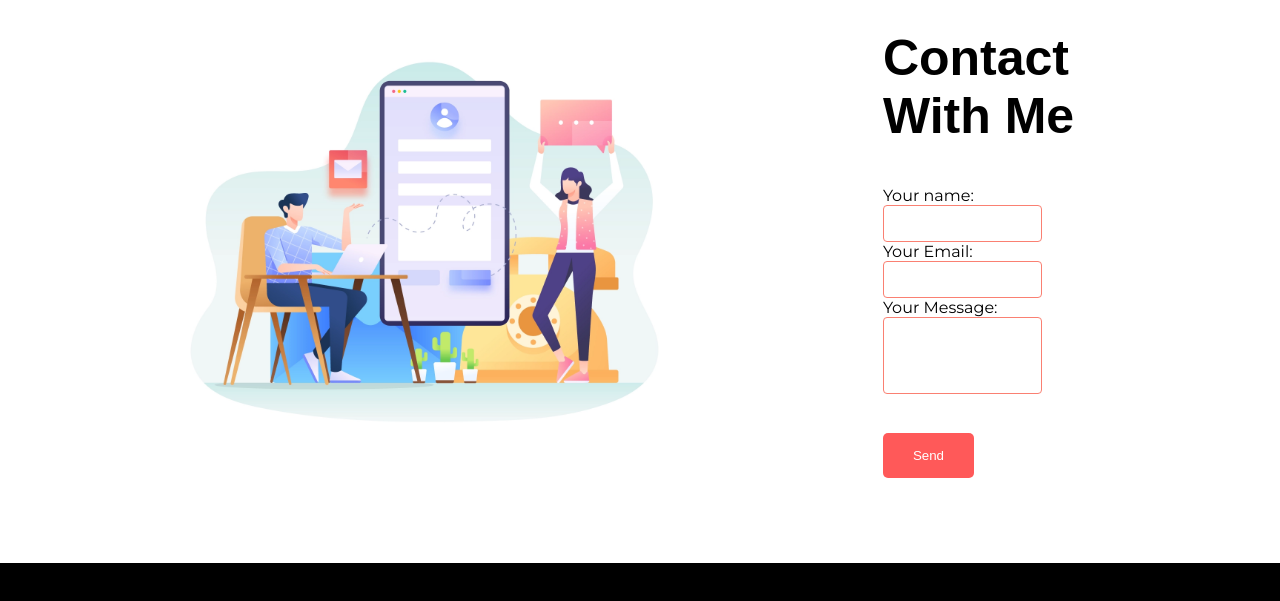
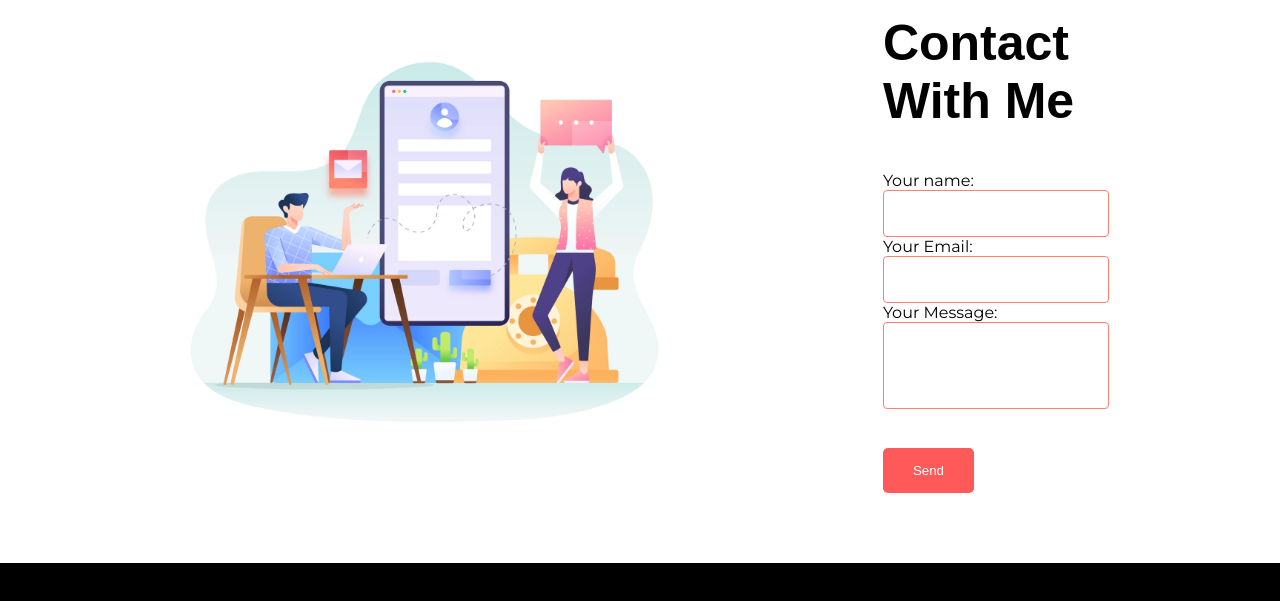
Before and after one commit to kiron0/mission2022, a plain HTML site: page index.html in a window 1280 px wide. Shown: the part 2578-3179 px from the top of the page. Drawn offline with Linux system fonts and the light colour scheme.

Commit message:
adjust contact form

```diff
--- a/style.css
+++ b/style.css
@@ -164,10 +164,10 @@ span {
 }
 
 .input-form{
-  padding: 10px;
+  padding: 15px;
   border: 1px solid salmon;
   border-radius: 4px;
-  width: 60%;
+  width: 85%;
 }
 
 #send-btn{
@@ -176,10 +176,10 @@ span {
 }
 
 .input-form-text-area{
-  padding: 30px 10px;
+  padding: 35px 15px;
   border: 1px solid salmon;
   border-radius: 4px;
-  width: 60%;
+  width: 85%;
 }
 
 .contact-page-text{
```
